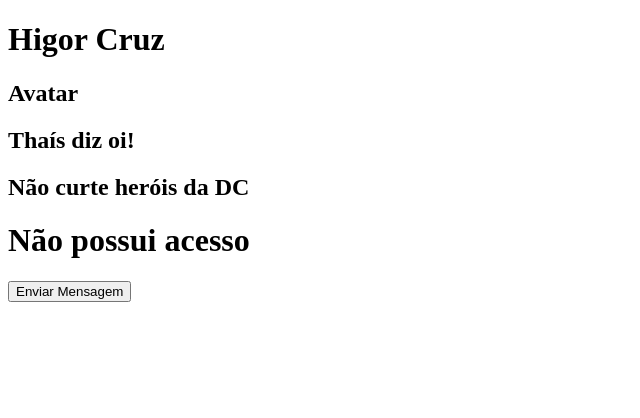
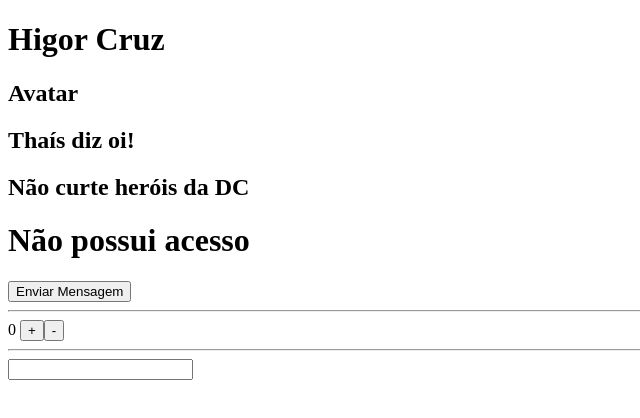
Before and after one commit to higorrsc/ebac-dev-fsp-frontend, a Vue app: page / in a window 1280 px wide. Shown: the top 418 px of the page, without its empty margins (0-640 px from the left). Built offline with nearby package versions, Linux system fonts and the light colour scheme.

Commit message:
conteúdo aula 4

```diff
--- a/src/App.vue
+++ b/src/App.vue
@@ -1,11 +1,13 @@
 <script setup>
-  const nome ='Higor Cruz'
+import { reactive } from 'vue';
+
+const nome = 'Higor Cruz'
 const meuObjeto = {
   nome: 'Higor',
   filmeFavorito: 'Avatar'
 }
 
-  function dizOla(nome){
+function dizOla(nome) {
   return `${nome} diz oi!`
 }
 
@@ -17,6 +19,22 @@
 const gostaDoSuperman = false
 
 const estaAutorizado = false
+
+// let contador = 0
+const estado = reactive({
+  contador: 0,
+  email: ''
+})
+function incrementar() {
+  estado.contador++;
+}
+function decrementar() {
+  estado.contador--;
+}
+function alteraEmail(evento) {
+  estado.email = evento.target.value
+}
+
 </script>
 
 <template>
@@ -26,16 +44,29 @@
 
   <img v-if="gostaDoBatman" :src="imagemBatman" alt="Batman">
   <img v-else-if="gostaDoSuperman" :src="imagemSuperman" alt="">
-  <h2  v-else>Não curte heróis da DC</h2>
+  <h2 v-else>Não curte heróis da DC</h2>
 
   <h1 v-if="estaAutorizado">Bem-vindo</h1>
   <h1 v-else>Não possui acesso</h1>
 
   <button :disabled="botaoEstaDesabilitado">Enviar Mensagem</button>
+
+  <br>
+  <hr>
+
+  {{ estado.contador }}
+  <button @click="incrementar" type="button">+</button>
+  <button @click="decrementar" type="button">-</button>
+
+  <br>
+  <hr>
+
+  {{ estado.email }}
+  <input type="email" @keyup="alteraEmail" name="txtEmail" id="txtEmail">
 </template>
 
 <style scoped>
-  img{
+img {
   max-width: 200px;
 }
 </style>
```
Lines whose indentation alone changed are shown as unchanged.
